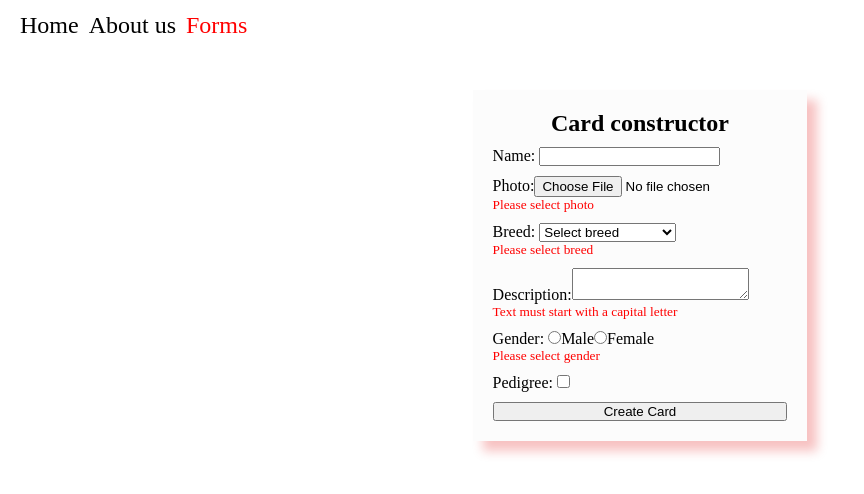
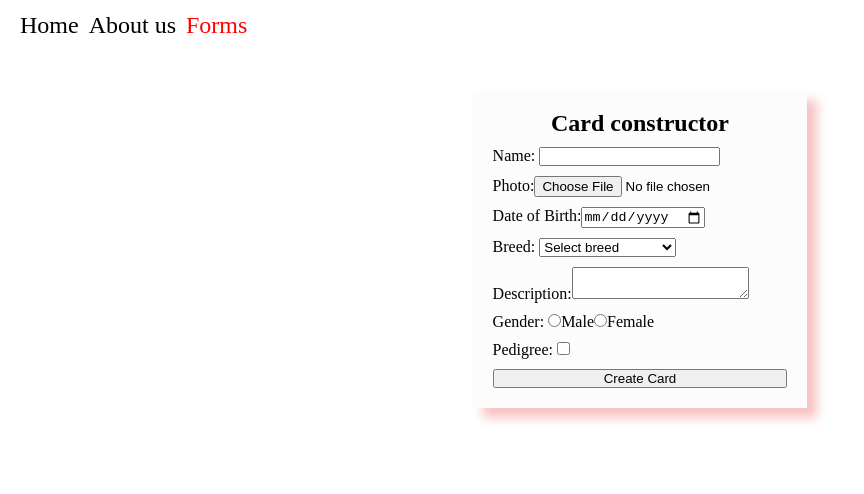
Before and after one commit to Sashkakotov/RSS-React, a React (Vite) app in the folder vite-project/: page /forms in a window 1280 px wide. Shown: the top 494 px of the page, without its empty margins (0-864 px from the left). Built offline with nearby package versions, Linux system fonts and the light colour scheme.

Commit message:
feat: date validation

```diff
--- a/vite-project/src/components/UI/Forms/BreedSelect.tsx
+++ b/vite-project/src/components/UI/Forms/BreedSelect.tsx
@@ -19,7 +19,7 @@ const BreedSelect = (props: {
           </option>
         ))}
       </select>
-      {{ ...props.err } && <div className="forms-error__message">{VALIDATION_BREED}</div>}
+      {props.err && <div className="forms-error__message">{VALIDATION_BREED}</div>}
     </div>
   );
 };
--- a/vite-project/src/components/UI/Forms/DateInput.tsx
+++ b/vite-project/src/components/UI/Forms/DateInput.tsx
@@ -13,7 +13,7 @@ const DateInput = (props: {
     <div>
       <label htmlFor="form-date">{DATE_OF_BIRTH}</label>
       <input type="date" id="form-date" {...props.reg} data-testid="forms-date__input" />
-      {{ ...props.err } && <div className="forms-error__message">{VALIDATION_DATE}</div>}
+      {props.err && <div className="forms-error__message">{VALIDATION_DATE}</div>}
     </div>
   );
 };
--- a/vite-project/src/components/UI/Forms/DescriptionInput.tsx
+++ b/vite-project/src/components/UI/Forms/DescriptionInput.tsx
@@ -12,7 +12,7 @@ const DescriptionInput = (props: {
     <div>
       <label htmlFor="form-description">{DESCRIPTION}</label>
       <textarea id="form-description" {...props.reg} />
-      {{ ...props.err } && <div className="forms-error__message">{VALIDATION_TEXT}</div>}
+      {props.err && <div className="forms-error__message">{VALIDATION_TEXT}</div>}
     </div>
   );
 };
--- a/vite-project/src/components/UI/Forms/GenderInputs.tsx
+++ b/vite-project/src/components/UI/Forms/GenderInputs.tsx
@@ -21,7 +21,7 @@ const GendersInput = (props: {
       <label htmlFor="form-radio__male">{MALE}</label>
       <input type="radio" id="form-radio__female" value="Female" {...props.reg} />
       <label htmlFor="form-radio__female">{FEMALE}</label>
-      {{ ...props.err } && <div className="forms-error__message">{VALIDATION_GENDER}</div>}
+      {props.err && <div className="forms-error__message">{VALIDATION_GENDER}</div>}
     </div>
   );
 };
--- a/vite-project/src/components/UI/Forms/PhotoInput.tsx
+++ b/vite-project/src/components/UI/Forms/PhotoInput.tsx
@@ -12,7 +12,7 @@ const Photoinput = (props: {
     <div>
       <label htmlFor="form-image">{PHOTO}</label>
       <input type="file" id="form-image" accept="image/*" {...props.reg} />
-      {{ ...props.err } && <div className="forms-error__message">{VALIDATION_PHOTO}</div>}
+      {props.err && <div className="forms-error__message">{VALIDATION_PHOTO}</div>}
     </div>
   );
 };
--- a/vite-project/src/pages/Forms.tsx
+++ b/vite-project/src/pages/Forms.tsx
@@ -57,7 +57,15 @@ const Forms = () => {
           err={errors.name}
         />
         <Photoinput reg={{ ...register('photo', { required: true }) }} err={errors.photo} />
-        {/* <DateInput /> */}
+        <DateInput
+          reg={{
+            ...register('date', {
+              required: true,
+              validate: (date) => Date.now() >= Date.parse(date),
+            }),
+          }}
+          err={errors.date}
+        />
         <BreedSelect
           reg={{
             ...register('breed', {
```
